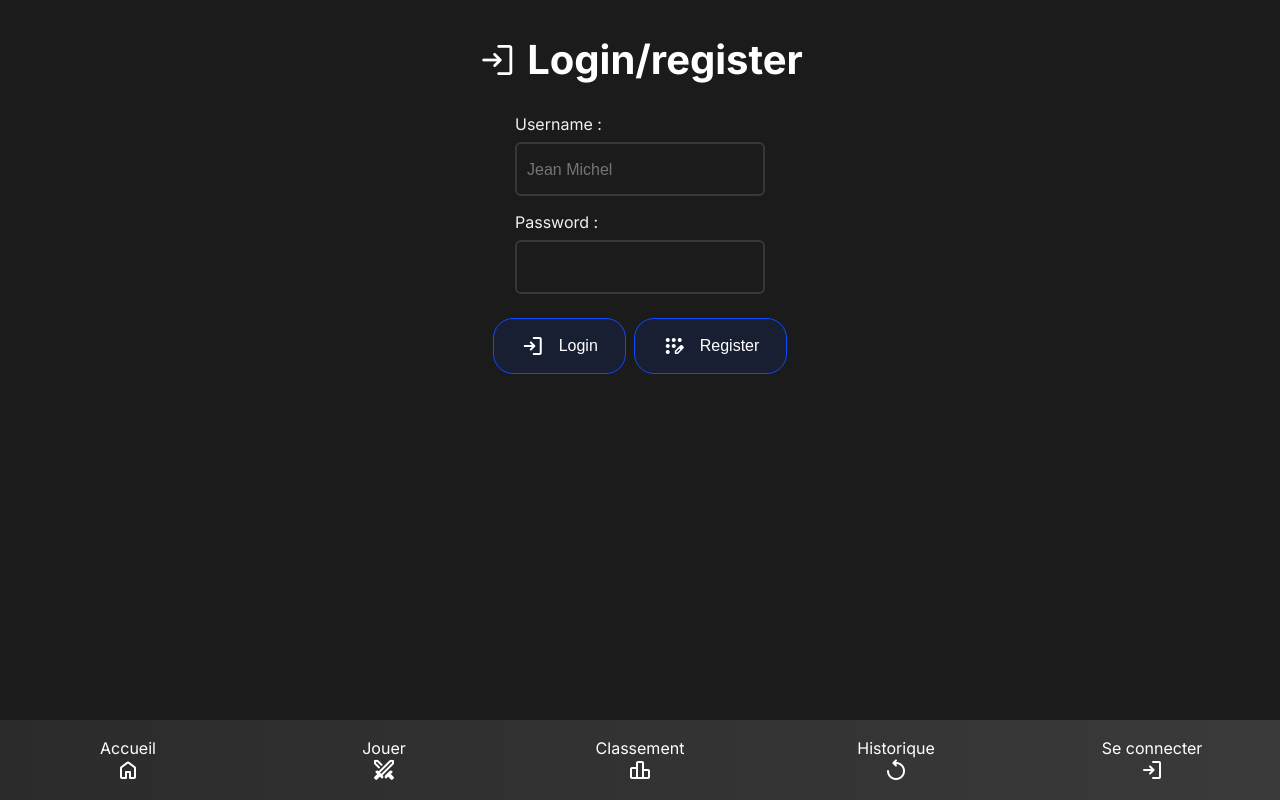
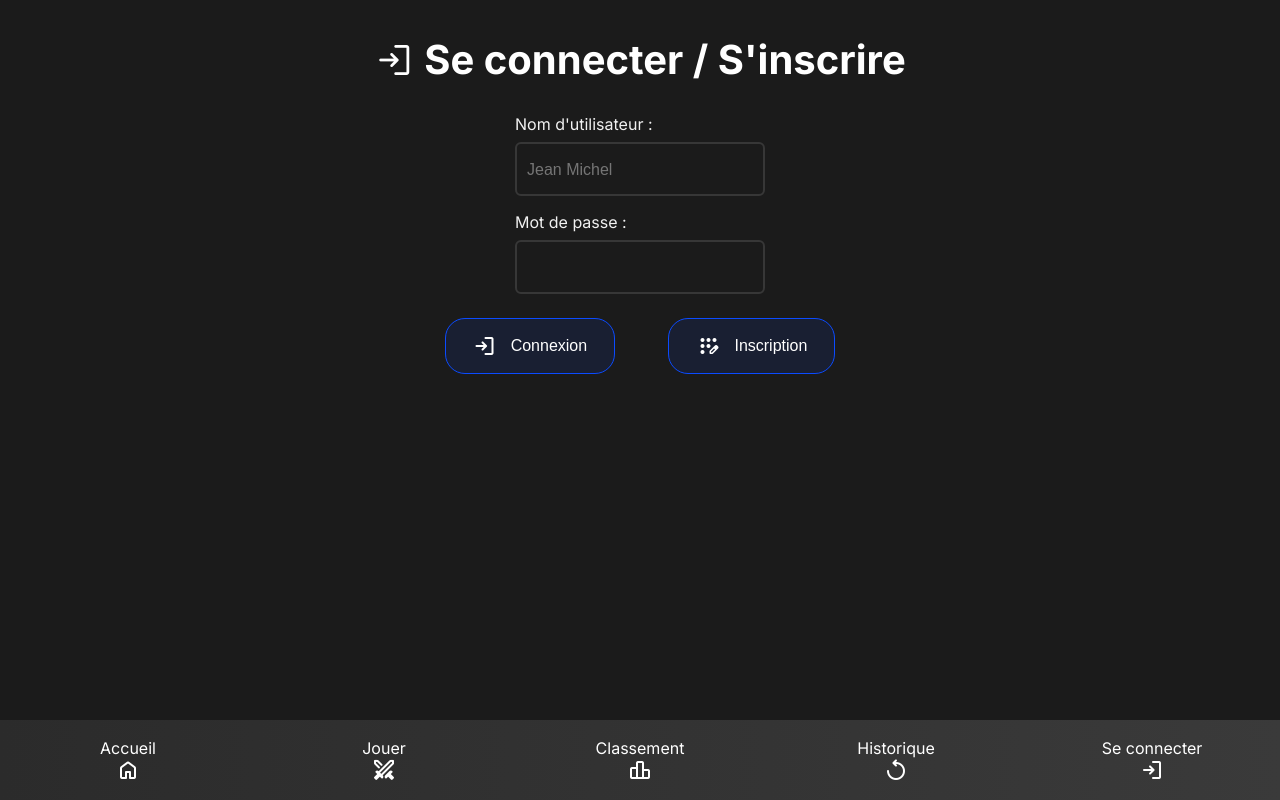
Before and after one commit to Ashokaas/BeeHex, a Next.js app: page /login_register in a window 1280 px wide. Built offline with nearby package versions, Linux system fonts and the light colour scheme.

Commit message:
petits fix

```diff
--- a/src/app/history/page.tsx
+++ b/src/app/history/page.tsx
@@ -98,13 +98,13 @@ export default function Page() {
 
   return (
     <div className={styles.history_container}>
-      <Title_h1 text="History" icon="menu_book" />
+      <Title_h1 text="Historique" icon="menu_book" />
       <div className={styles.history_content}>
         {gamesArr.length === 0 ? (
           <div className={styles.history_item}>
-            <div className={styles.history_item_title}>History</div>
+            <div className={styles.history_item_title}>Historique</div>
             <div className={styles.history_item_content}>
-              <div className={styles.history_item_content_text}>No history available</div>
+              <div className={styles.history_item_content_text}>Pas d'historique disponible</div>
             </div>
           </div>
         ) : (
--- a/src/app/login_register/login_register.module.css
+++ b/src/app/login_register/login_register.module.css
@@ -25,7 +25,7 @@
 
 .container .buttons_parent {
     display: flex;
-    justify-content: space-evenly;
+    justify-content: space-around;
     width: 80%;
-    max-width: 300px;
+    max-width: 400px;
 }
--- a/src/app/login_register/page.tsx
+++ b/src/app/login_register/page.tsx
@@ -80,11 +80,11 @@ export default function Login() {
 
 
 
-      <Title_h1 text="Login/register" icon="login" />
+      <Title_h1 text="Se connecter / S'inscrire" icon="login" />
       <form>
         <InputText
           type="text"
-          description='Username'
+          description="Nom d'utilisateur"
           placeholder='Jean Michel'
           autoComplete='off'
           value={username}
@@ -94,7 +94,7 @@ export default function Login() {
 
         <InputText
           type='password'
-          description='Password'
+          description='Mot de passe'
           placeholder=''
           autoComplete='off'
           value={password}
@@ -103,9 +103,9 @@ export default function Login() {
         <Spacer direction="H" spacing={3} />
 
         <div className={styles.buttons_parent}>
-          <BeautifulButton text="Login" icon="login" onClick={handleLoginSubmit} />
-          <Spacer direction="H" spacing={2} />
-          <BeautifulButton text="Register" icon="app_registration" onClick={handleRegisterSubmit} />
+          <BeautifulButton text="Connexion" icon="login" onClick={handleLoginSubmit} />
+          <Spacer direction="V" spacing={2} />
+          <BeautifulButton text="Inscription" icon="app_registration" onClick={handleRegisterSubmit} />
         </div>
       </form>
 
--- a/src/app/rank/rank.module.css
+++ b/src/app/rank/rank.module.css
@@ -51,7 +51,7 @@
 }
 
 .all_ranks img {
-  width: 200px;
+  width: 170px;
 }
 
 .all_ranks {
```
Also changed, not shown: src/app/my_account/page.tsx (+5 -5 lines), src/app/rank/page.tsx (+15 -1 lines).
